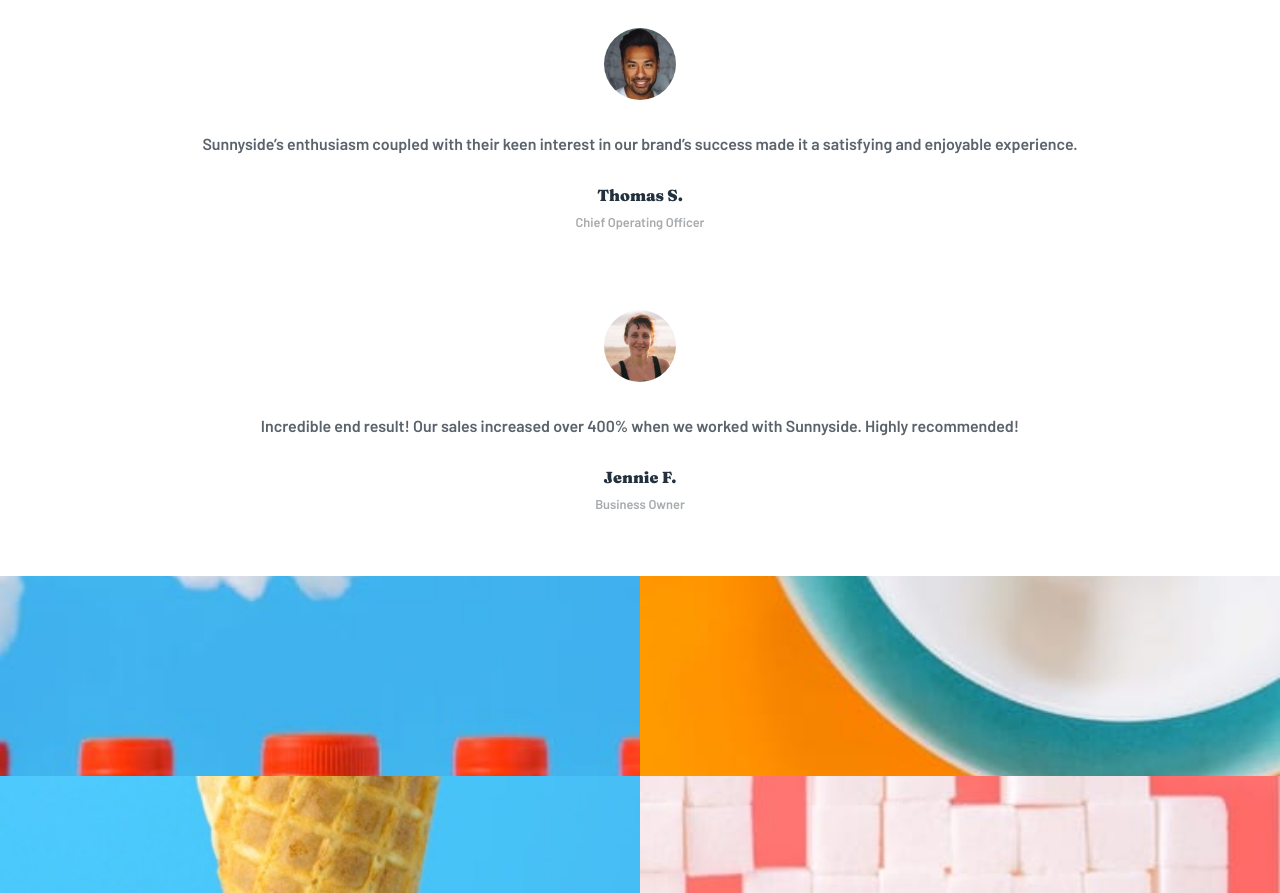
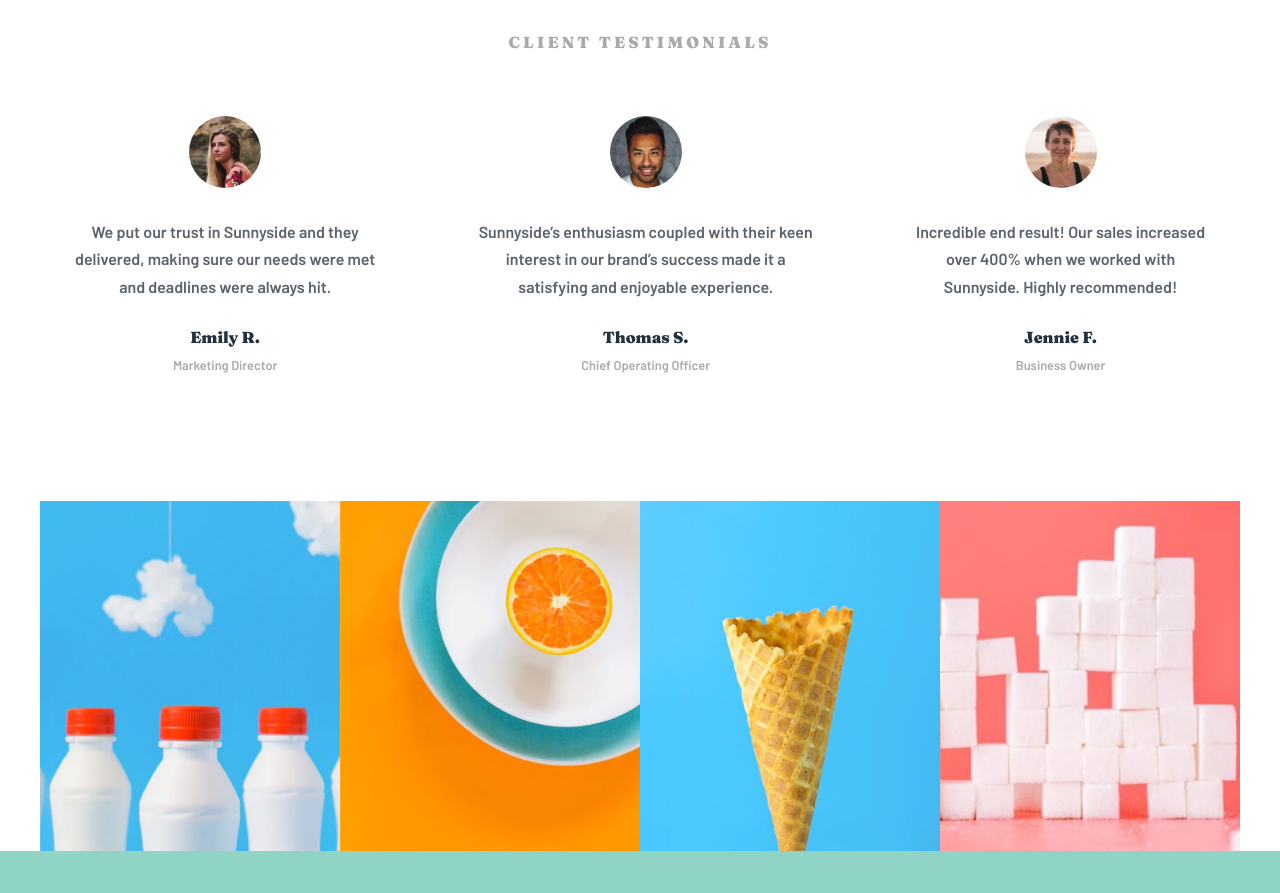
Before and after one commit to Gabodev2002/sunnyside-page, a plain HTML site: page index.html in a window 1280 px wide. Shown: the part 1870-2763 px from the top of the page. Drawn offline with nearby package versions, Linux system fonts and the light colour scheme.

Commit message:
add new style and some classes

```diff
--- a/index.html
+++ b/index.html
@@ -51,7 +51,7 @@
 
   </header>
 
-  <section class="grid">
+  <section class="grid grid-layout">
 
     <div class="grid-egg"></div>
 
@@ -88,7 +88,7 @@
 
   </section>
 
-  <section class="testimonials-content">
+  <section class="testimonials-content grid-layout">
       <h3>CLIENT TESTIMONIALS</h3>
       <div>
 
@@ -118,7 +118,7 @@
       </div>
   </section>
 
-  <section class="grid-photos-container">
+  <section class="grid-photos-container grid-layout">
     <div class="grid-photos-default"></div>
     <div class="grid-photos-default photo-orange"></div>
     <div class="grid-photos-default photo-iceCream"></div>
--- a/style.css
+++ b/style.css
@@ -160,6 +160,10 @@ svg {
    height: 100%;
    padding-top: 1.8rem;
 }
+.grid-layout {
+    max-width: 1200px;
+    margin: 0 auto;
+}
 .grid-egg {
     width: 100%;
     height: 270px;
@@ -249,7 +253,7 @@ svg {
     width: 100%;
     height: 550px;
     background-image: url(images/mobile/image-photography.jpg);
-    background-position: center 0;
+    background-position: center 26%;
     background-repeat: no-repeat;
     background-size: cover;
 }
@@ -283,6 +287,7 @@ svg {
     text-align: center;
     gap: 4rem;
 }
+
 .testimonials-content h3 {
     font-size: 1rem;
     font-weight: 900;
@@ -330,8 +335,8 @@ svg {
     width: 100%;
     height: 400px;
     display: grid;
-    grid-template-columns: repeat(2, 1fr); /* 2 columnas de igual ancho */
-    grid-template-rows: repeat(2, 1fr); /* 2 filas de igual 1 */
+    grid-template-columns: repeat(2, 1fr);
+    grid-template-rows: repeat(2, 1fr);
 }
 .grid-photos-default {
     grid-column: 1;
@@ -410,7 +415,7 @@ footer .icons {
 }
 
 @media
-    (width > 550px) {
+    (width > 600px) {
         header {
             display: flex;
             flex-direction: column;
@@ -558,13 +563,66 @@ footer .icons {
             font-size: 1.5rem;
         }
 
+        .grid-photos-container {
+            width: 100%;
+            height: 350px;
+            display: grid;
+            grid-template-columns: repeat(4, auto);
+            grid-template-rows: repeat(1, 1fr);
+        }
+
+        .grid-photos-default {
+            grid-column: 1;
+            grid-row: 1;
+            background-image: url(images/desktop/image-gallery-milkbottles.jpg);
+            background-position: center;
+            background-repeat: no-repeat;
+            background-size: cover;
+        }
+        .photo-orange {
+            grid-column: 2;
+            grid-row: 1;
+            background-image: url(images/desktop/image-gallery-orange.jpg);
+            background-position: center 80%;
+            background-repeat: no-repeat;
+            background-size: cover;
+        }
+        .photo-iceCream {
+            grid-column: 3;
+            grid-row: 1;
+            background-image: url(images/desktop/image-gallery-cone.jpg);
+            background-position: center 80%;
+            background-repeat: no-repeat;
+            background-size: cover;
+        }
+        .photo-cubes {
+            grid-column: 4;
+            grid-row: 1;
+            background-image: url(images/mobile/image-gallery-sugar-cubes.jpg);
+            background-position: center 80%;
+            background-repeat: no-repeat;
+            background-size: cover;
+        }
+
     }
+    @media screen and (min-width: 900px) {
+        .testimonials-content > div {
+        display: flex;
+        flex-direction: row;
+        }
+        .testimonials-content {
+           padding: 8rem 1.5rem;
+        }
 
-    @keyframes header-title-animation {
-        from {
-            opacity: 0;
+    }
+    @media screen and (min-width: 1100px) {
+        .grid-default {
+            padding: 8rem 2.5rem;
         }
-        to {
-            opacity: 1;
+        .grid-photography div {
+            padding: 0 2rem 3.8rem 2rem;
+        }
+        .grid-graphic div {
+            padding: 0 2rem 3.8rem 2rem;
         }
     }
```
Lines whose indentation alone changed are shown as unchanged.
